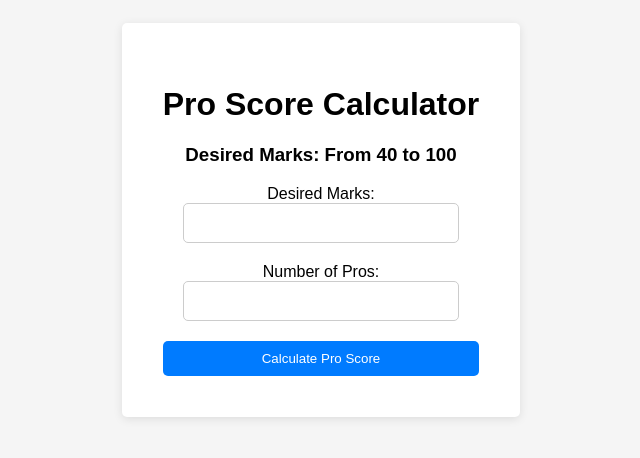
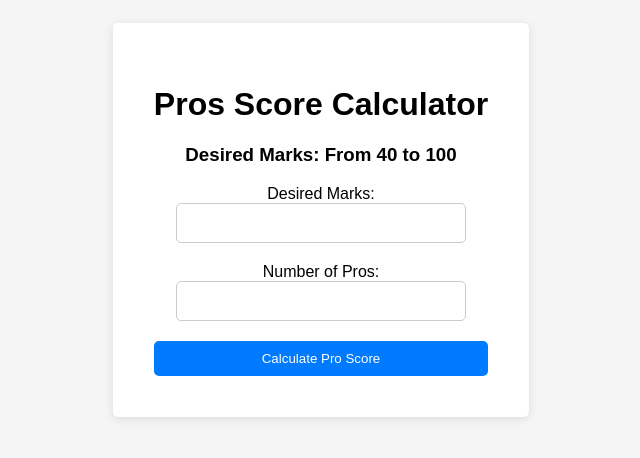
Before and after one commit to Rohit-Gupta-369/ProTable, a plain HTML site: page index.html in a window 1280 px wide. Shown: the part 188-646 px from the top of the page, without its empty margins (319-959 px from the left). Drawn offline with Linux system fonts and the light colour scheme.

Commit message:
Changes in logic.js

```diff
--- a/index.html
+++ b/index.html
@@ -9,7 +9,7 @@
 <body>
     <div id="proScoreCalculator" class="calculator-container">
         <div class="container">
-            <h1>Pro Score Calculator</h1>
+            <h1>Pros Score Calculator</h1>
             <h3>Desired Marks: From 40 to 100</h3>
             <form id="pro-score-form">
                 <div class="form-group">
```
